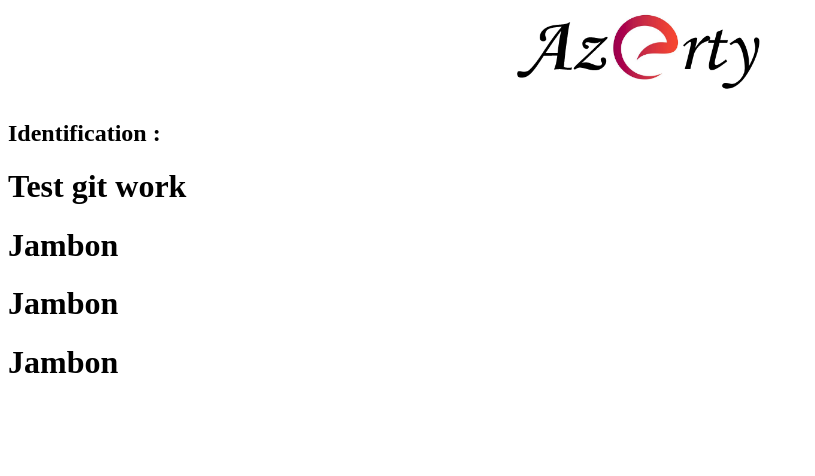
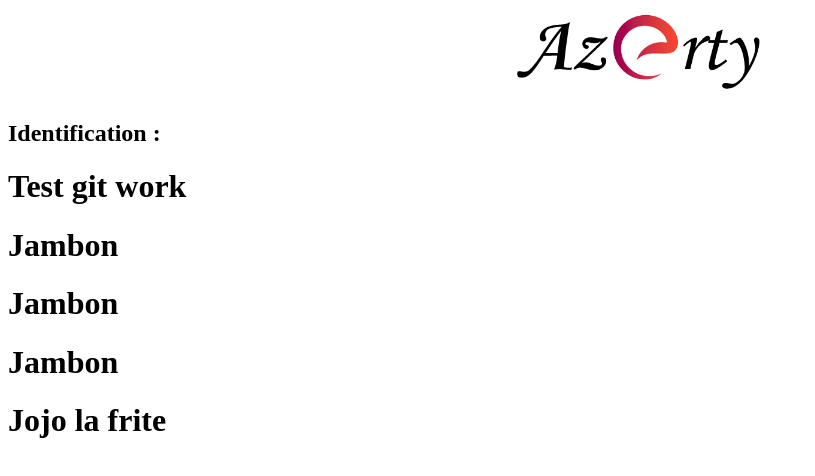
Before and after one commit to Oondril/azerty, an Angular app: page / in a window 1280 px wide. Shown: the top 476 px of the page, without its empty margins (0-815 px from the left). Built offline with nearby package versions, Linux system fonts and the light colour scheme.

Commit message:
TestJojo

```diff
--- a/src/app/app.component.html
+++ b/src/app/app.component.html
@@ -7,3 +7,4 @@
 <h1>Jambon</h1>
 <h1>Jambon</h1>
 <h1>Jambon</h1>
+<h1>Jojo la frite</h1>
```
